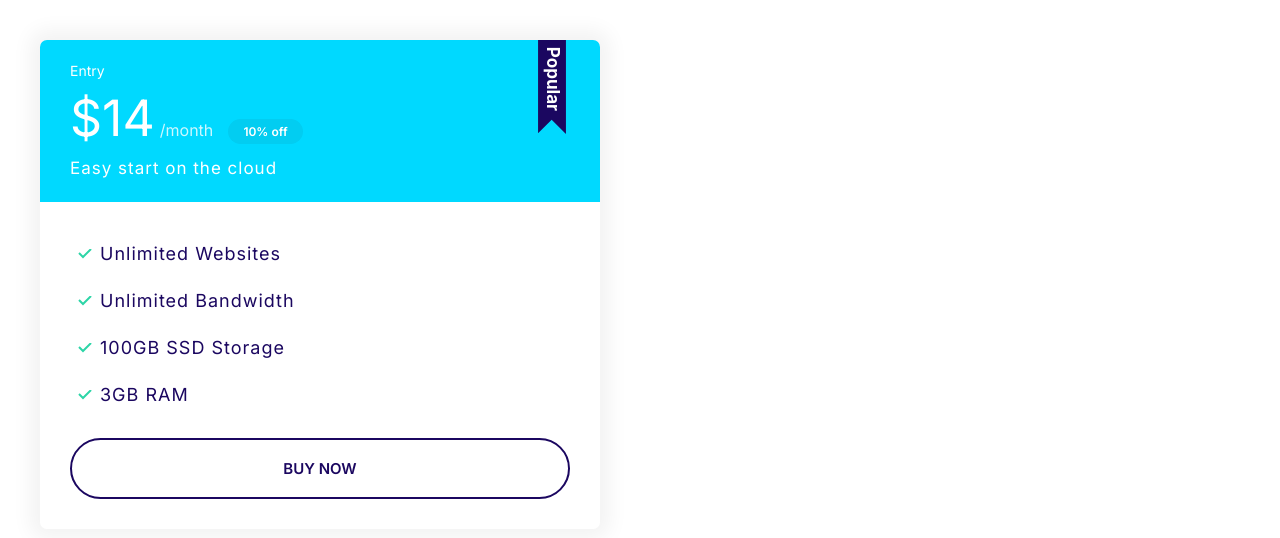
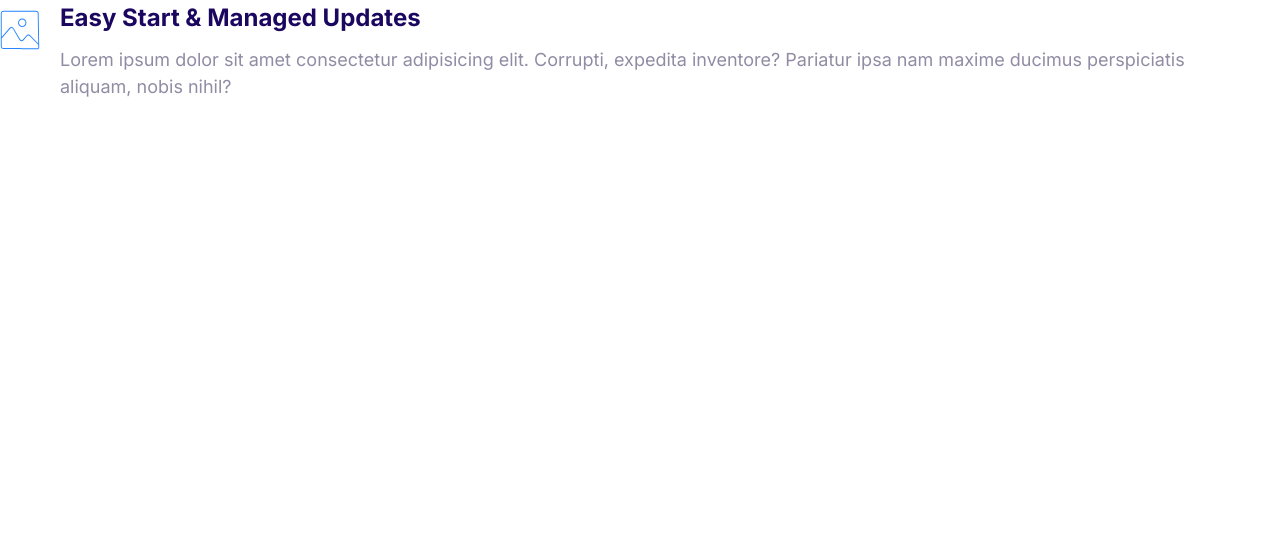
Before and after one commit to brain-shutdown/brain-shutdown.github.io, a plain HTML site: page index.html in a window 1280 px wide. Drawn offline with Linux system fonts and the light colour scheme.

Commit message:
Media objects added

```diff
--- a/css/styles.css
+++ b/css/styles.css
@@ -360,3 +360,20 @@ a {
         font-size: 1.7rem;
     }
 }
+
+/* MEDIA */
+.media {
+    display: flex;
+}
+
+.media__title {
+    margin-top: 0;
+}
+
+.media__body {
+    margin: 0 2rem;
+}
+
+.media__image {
+    margin-top: 1rem;
+}
--- a/index.html
+++ b/index.html
@@ -10,26 +10,18 @@
         <link rel="stylesheet" href="css/styles.css" />
     </head>
     <body>
-        <div style="width: 50%; padding: 4rem">
-            <div class="plan plan--popular">
-                <div class="card card--secondary">
-                    <header class="card__header">
-                        <h3 class="plan__name">Entry</h3>
-                        <span class="plan__price">$14</span>
-                        <span class="plan__billing-cycle">/month</span>
-                        <span class="badge badge--secondary badge--small">10% off</span>
-                        <span class="plan__description">Easy start on the cloud</span>
-                    </header>
-                    <div class="card__body">
-                        <ul class="list list--tick">
-                            <li class="list__item">Unlimited Websites</li>
-                            <li class="list__item">Unlimited Bandwidth</li>
-                            <li class="list__item">100GB SSD Storage</li>
-                            <li class="list__item">3GB RAM</li>
-                        </ul>
-                        <button class="btn btn--outline btn--block">Buy Now</button>
-                    </div>
-                </div>
+        <div class="media">
+            <div class="media__image">
+                <svg class="icon icon--primary">
+                    <use xlink:href="images/sprite.svg#snap"></use>
+                </svg>
+            </div>
+            <div class="media__body">
+                <h3 class="media__title">Easy Start & Managed Updates</h3>
+                <p>
+                    Lorem ipsum dolor sit amet consectetur adipisicing elit. Corrupti, expedita inventore? Pariatur ipsa nam maxime ducimus
+                    perspiciatis aliquam, nobis nihil?
+                </p>
             </div>
         </div>
     </body>
```
Also changed, not shown: components/media.html (added, +14 -0 lines).
